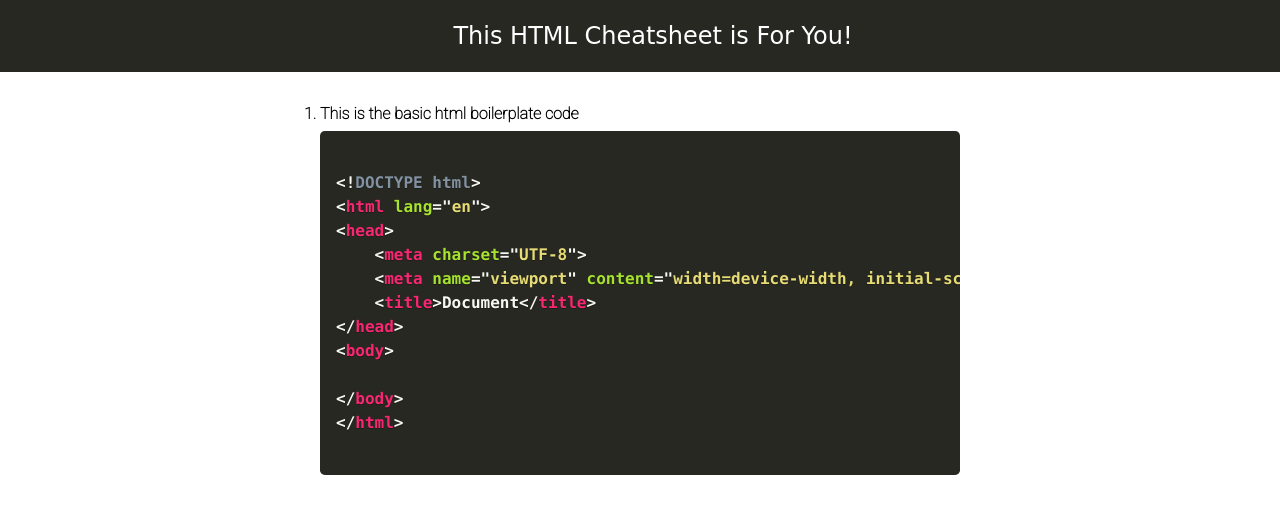
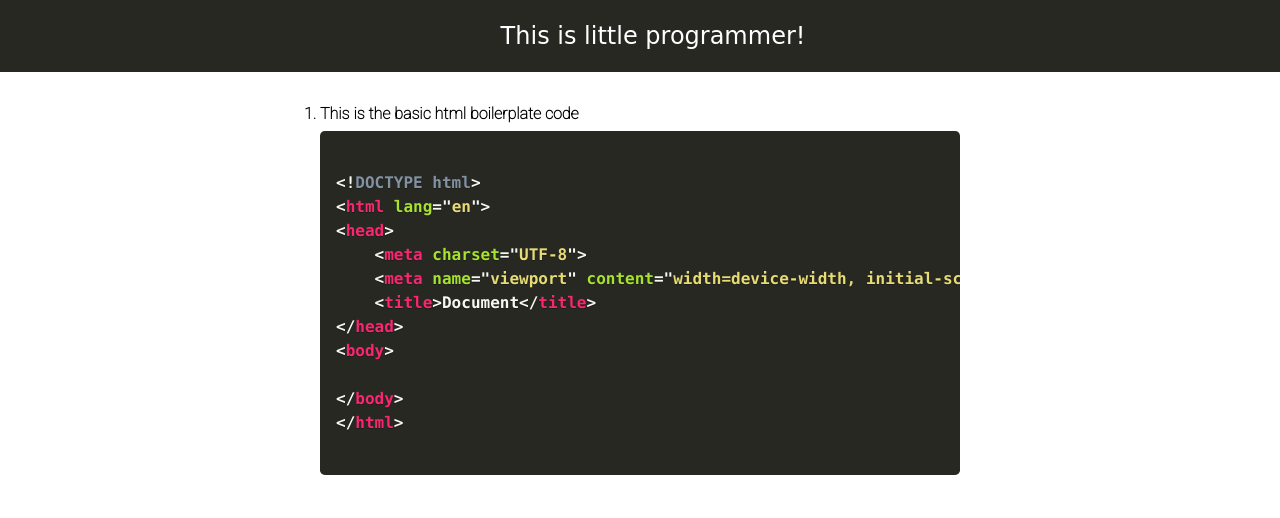
Before and after one commit to LearnProgrammingWithMe/my_cheatsheet.github.io, a plain HTML site: page index.html in a window 1280 px wide. Drawn offline with Linux system fonts and the light colour scheme; some packages are replaced by stand-ins of ours; a script that the page names is missing; a web font is replaced by a local one.

Commit message:
title change

```diff
--- a/index.html
+++ b/index.html
@@ -10,14 +10,14 @@
     <link rel="stylesheet" href="prism.css">
 
     <link rel="stylesheet" href="style.css">
-    <title>HTML Cheatsheet by CodeWithHarry</title>
+    <title>My Cheatsheet</title>
 </head>
 
 <body>
     <nav>
         <span class="logo"><img src="copy.png" alt=""></span>
         <div class="content center">
-            This HTML Cheatsheet is For You!
+            This is little programmer!
         </div>
     </nav>
 <div class="container">
```
